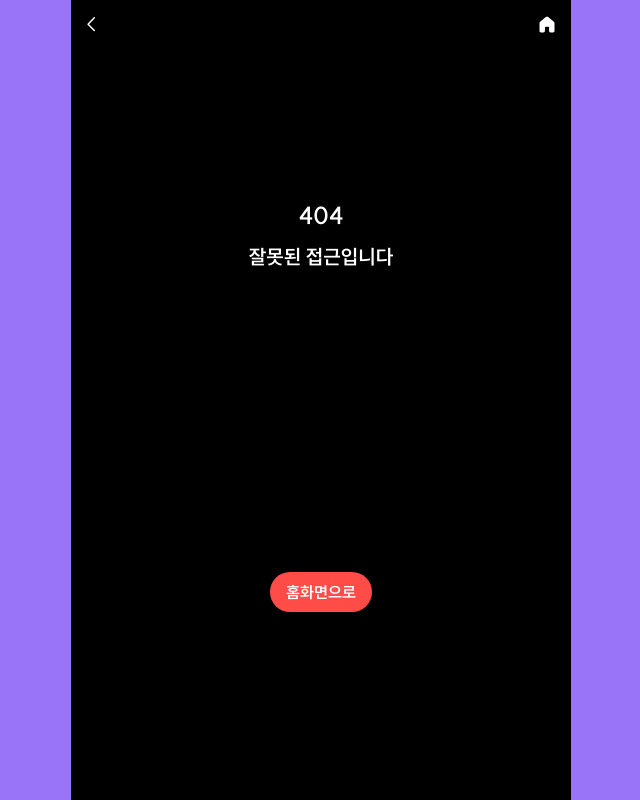
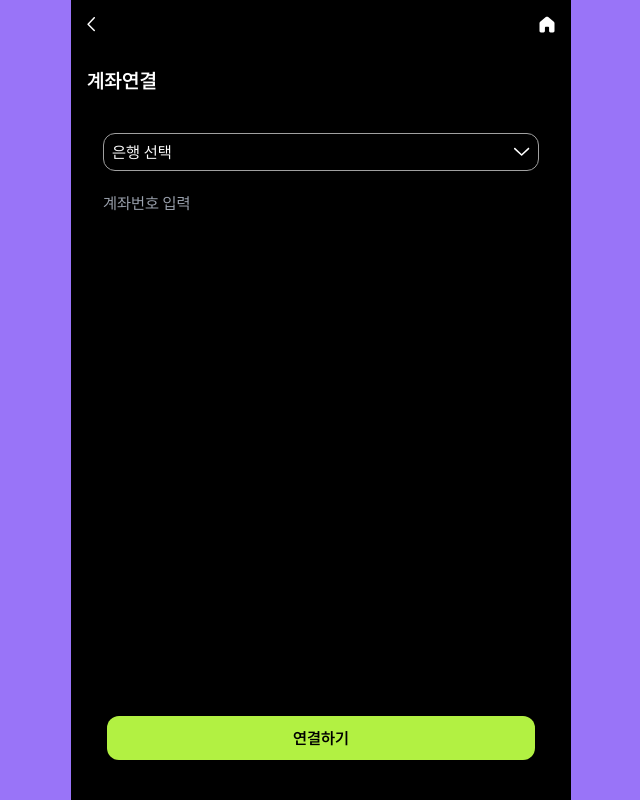
Before and after one commit to Chaemin-L/plantify-client, a Next.js app: page /card/account-add in a window 1280 px wide. Before the commit this address had no page. Shown: the whole page, without its empty margins (319-959 px from the left). Built offline with nearby package versions, Linux system fonts and the light colour scheme.

Commit message:
feat: 계좌 추가 페이지 마크업

```diff
--- a/src/app/(_components)/accordion.tsx
+++ b/src/app/(_components)/accordion.tsx
@@ -14,7 +14,7 @@ export interface AccordionContextType {
 }
 
 interface Props {
-  defaultValue?: boolean;
+  defaultValue?: boolean | null;
   iconMode?: boolean;
   children: React.ReactNode;
 }
@@ -30,7 +30,10 @@ export default function Accordion({
 }: Props) {
   const [open, setOpen] = useState<boolean>(false);
 
-  useEffect(() => setOpen(defaultValue), [defaultValue]);
+  useEffect(() => {
+    if (defaultValue === null) return;
+    setOpen(defaultValue);
+  }, [defaultValue]);
 
   const toggle = () => setOpen(!open);
 
--- /dev/null
+++ b/src/app/card/account-add/page.tsx
@@ -0,0 +1,92 @@
+"use client";
+import Accordion from "@/app/(_components)/accordion";
+import BottomFixedButton from "@/app/(_components)/bottom-fixed-button";
+import { bankList } from "@/lib/_shared/bankInfo";
+import { PATH } from "@/lib/_shared/paths";
+import { BankIdValue } from "@/types/bank";
+import Image from "next/image";
+import { useRouter } from "next/navigation";
+import { ChangeEvent, useState } from "react";
+
+export default function Page() {
+  const [selectedBank, setSelectedBank] = useState<BankIdValue>();
+  const [bankNum, setBankNum] = useState<string>();
+  const [arsCert, setArsCert] = useState<boolean>(false);
+  const [open, setOpen] = useState<boolean | null>(null);
+  const router = useRouter();
+
+  const handleBankClick = (bank: BankIdValue) => {
+    setSelectedBank(bank);
+    setOpen(false);
+  };
+
+  const handleBankNumType = (e: ChangeEvent<HTMLInputElement>) =>
+    setBankNum(e.target.value);
+
+  const validate = () => {
+    if (selectedBank && bankNum!.length > 10 && arsCert)
+      router.push(PATH.CARD_ACCOUNT_LIST);
+  };
+
+  return (
+    <div className="pt-5 flex flex-col gap-10">
+      <h1 className="text-t2">계좌연결</h1>
+      <div className="px-4 flex flex-col gap-5">
+        <Accordion defaultValue={open && open !== null}>
+          <div className="pr-1 border border-shadow-400 rounded-xl">
+            <Accordion.Summary className="p-2 ">
+              <h2 className="text-bd1" onClick={() => setOpen(true)}>
+                {selectedBank ? selectedBank.name : "은행 선택"}
+              </h2>
+            </Accordion.Summary>
+          </div>
+          <Accordion.Details>
+            <div className="grid grid-cols-4 gap-5">
+              {bankList.map((bank) => (
+                <button
+                  key={bank.id}
+                  className="hover:bg-shadow-800 aspect-square rounded-xl place-content-center select-none"
+                  onClick={() => handleBankClick(bank)}
+                >
+                  <div className="flex flex-col gap-3 justify-center items-center">
+                    <div className="bg-white rounded-xl p-2">
+                      <Image
+                        width={24}
+                        height={24}
+                        alt="로고"
+                        src={`/icons/bank/${bank.id}.svg`}
+                        className="w-8 h-8"
+                      />
+                    </div>
+                    <div className="text-bd1 font-bold text-center">
+                      {bank.name}
+                    </div>
+                  </div>
+                </button>
+              ))}
+            </div>
+          </Accordion.Details>
+        </Accordion>
+        <input
+          type="number"
+          placeholder="계좌번호 입력"
+          className="w-full bg-transparent focus:outline-0"
+          value={bankNum}
+          onChange={handleBankNumType}
+        />
+        {bankNum && bankNum.length > 10 && (
+          <button
+            className="bg-accent-red disabled:opacity-50 rounded-xl py-2 transition-all "
+            onClick={() => {
+              setArsCert(true);
+            }}
+            disabled={arsCert}
+          >
+            ARS 인증
+          </button>
+        )}
+      </div>
+      <BottomFixedButton onClick={validate}>연결하기</BottomFixedButton>
+    </div>
+  );
+}
--- a/src/app/globals.css
+++ b/src/app/globals.css
@@ -6,6 +6,18 @@ html,
 body {
   width: 100%;
   height: 100%;
+}
+
+/* Chrome, Safari, Edge, Opera */
+input[type="number"]::-webkit-outer-spin-button,
+input[type="number"]::-webkit-inner-spin-button {
+  -webkit-appearance: none;
+  margin: 0;
+}
+
+/* Firefox  */
+input[type="number"] {
+  -moz-appearance: textfield;
 }
 
 @layer components {
```
